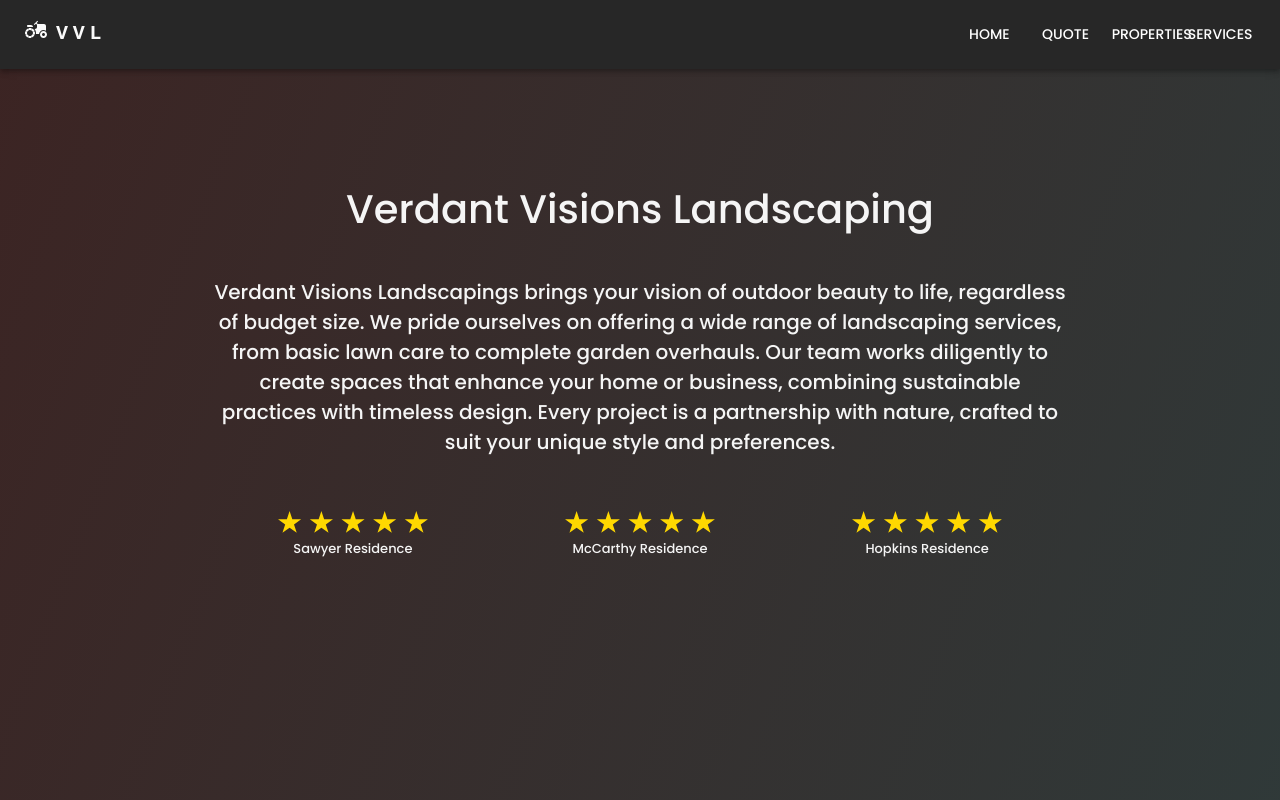
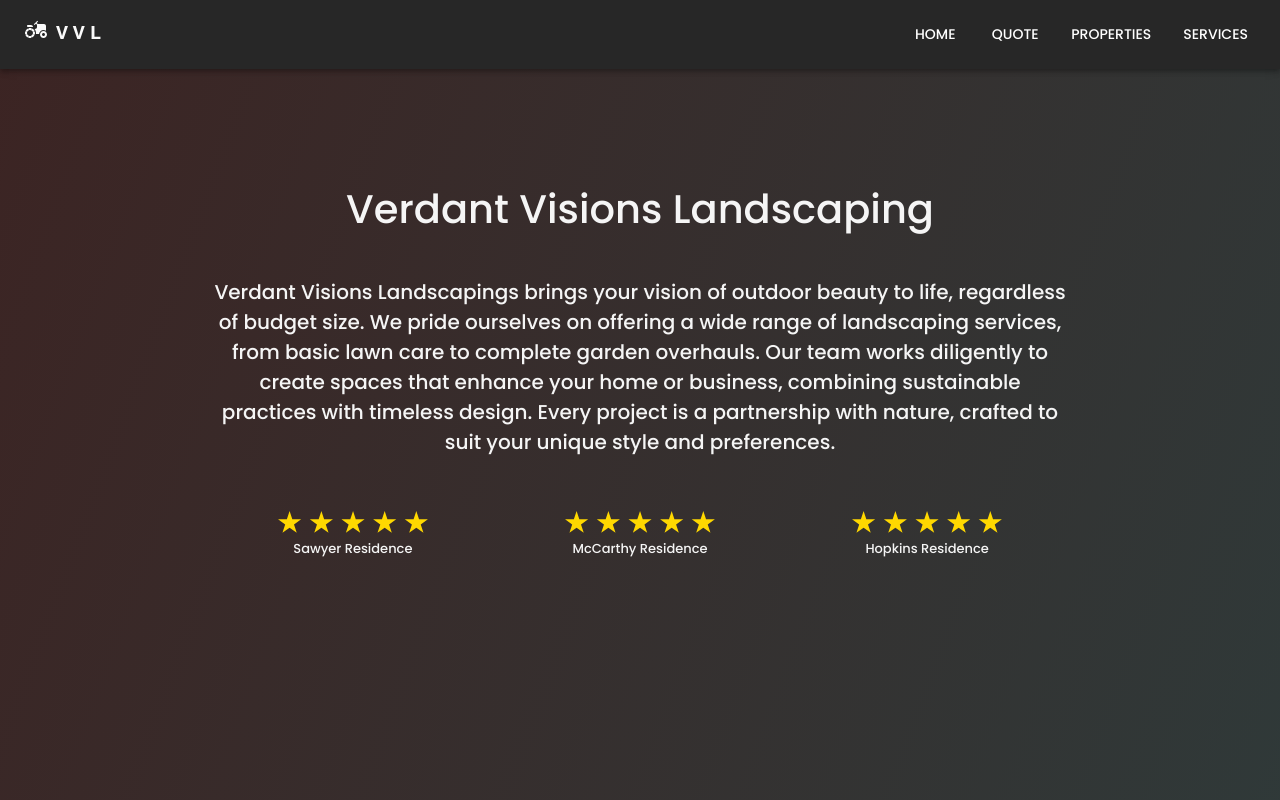
Before and after one commit to johnlundy94/landscape, a React (Create React App) app: page / in a window 1280 px wide. Shown: the top 800 px of the page. Built offline with nearby package versions, Linux system fonts and the light colour scheme; no server answers.

Commit message:
Fixed link spacing on dektop sizes

```diff
--- a/src/components/Nav.js
+++ b/src/components/Nav.js
@@ -44,7 +44,6 @@ function Nav() {
         my: 2,
         color: "white",
         display: "block",
-        width: "100%",
         justifyContent: "center",
         textAlign: "center",
       }}
@@ -52,7 +51,12 @@ function Nav() {
       {page.type === "link" ? (
         <Link
           to={page.path}
-          style={{ textDecoration: "none", color: "inherit" }}
+          style={{
+            textDecoration: "none",
+            color: "inherit",
+            display: "inline-block",
+            width: "auto",
+          }}
         >
           {page.name}
         </Link>
@@ -165,7 +169,15 @@ function Nav() {
           </Box>
 
           {/* Nav links desktop */}
-          <Box sx={{ flexGrow: 0, display: { xs: "none", md: "flex" } }}>
+          <Box
+            sx={{
+              flexGrow: 0,
+              display: { xs: "none", md: "flex" },
+              justifyContent: "center",
+              alignItems: "center",
+              gap: 2,
+            }}
+          >
             {pages.map(renderNavItem)}
           </Box>
         </Toolbar>
```
